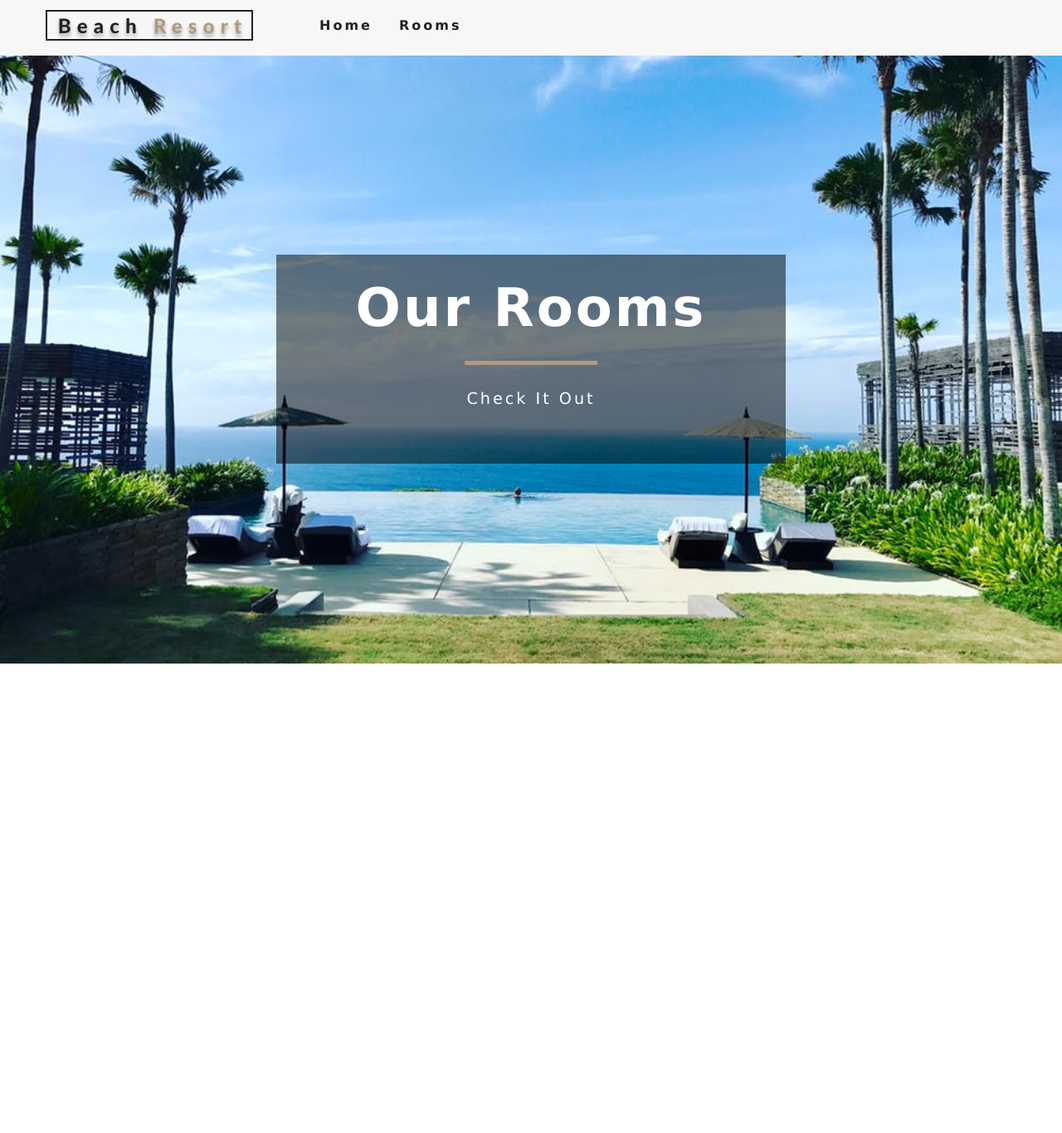
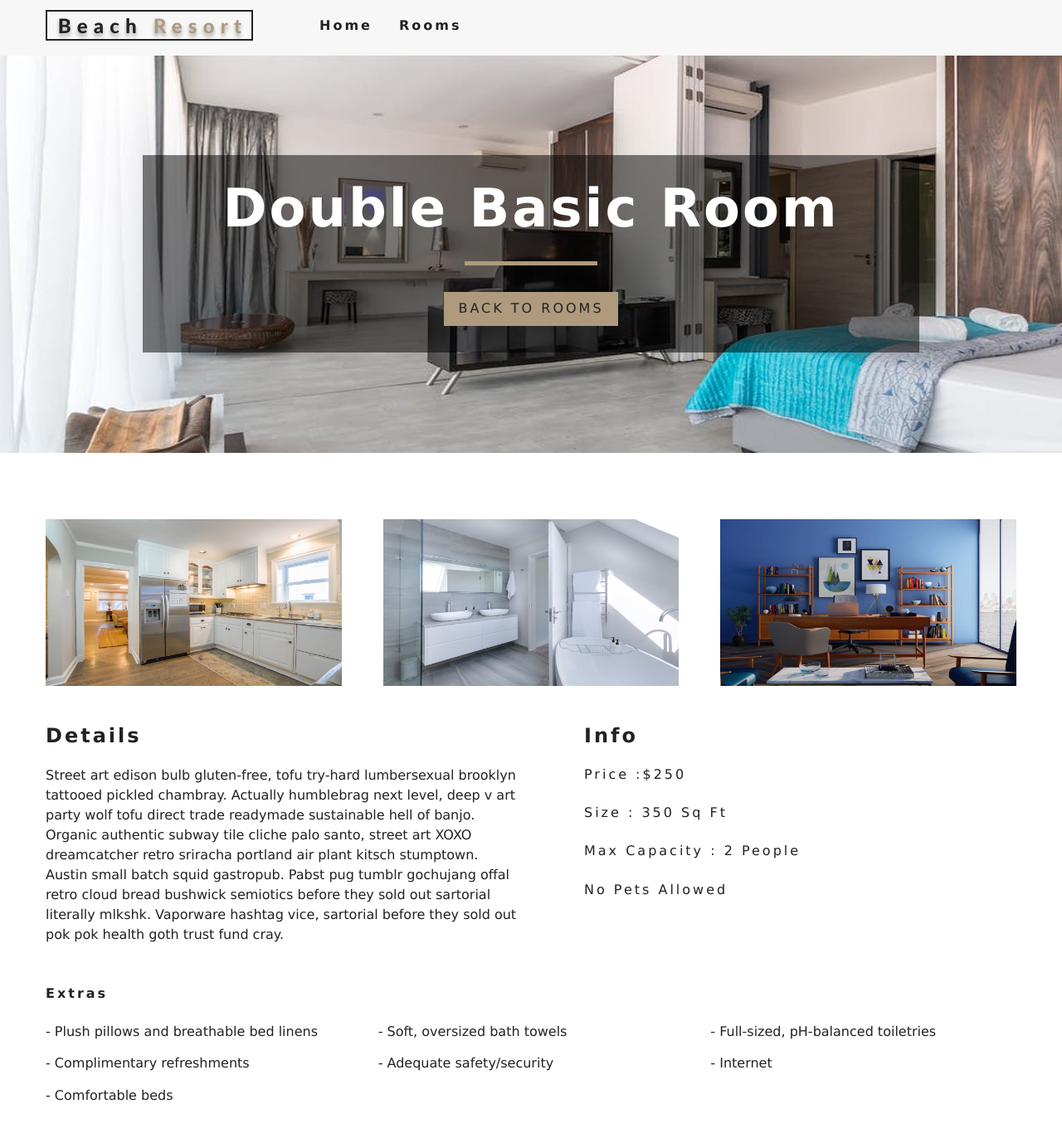
Before and after one commit to miaawong/Beach-Resort, a React (Create React App) app: page /rooms/double-basic in a window 1280 px wide. Shown: the top 1366 px of the page at 83% size. Before the commit the page ends 800 px from the top, so only its background shows below. Built offline with nearby package versions, Linux system fonts and the light colour scheme.

Commit message:
created a styled component called styledhero, accessed props in styled component to retreive image for selected room

```diff
--- a/package.json
+++ b/package.json
@@ -7,7 +7,8 @@
     "react-dom": "^16.8.6",
     "react-icons": "^3.7.0",
     "react-router-dom": "^5.0.1",
-    "react-scripts": "3.0.1"
+    "react-scripts": "3.0.1",
+    "styled-components": "^4.3.2"
   },
   "scripts": {
     "start": "react-scripts start",
--- /dev/null
+++ b/src/components/StyledHero.js
@@ -0,0 +1,16 @@
+import styled from "styled-components";
+import defaultImg from "../images/room-1.jpeg";
+
+const StyledHero = styled.header`
+    min-height: 60vh;
+    // you can access props in styled components
+    // you can pass a function to a styled component and adapt it based on the props you passed
+    // <StyledHero img={images}/> or defaultImg (if we couldnt find any room's image)
+    background: url(${props => (props.img ? props.img : defaultImg)})
+        center/cover no-repeat;
+    display: flex;
+    align-items: center;
+    justify-content: center;
+`;
+
+export default StyledHero;
--- a/src/pages/SingleRoom.js
+++ b/src/pages/SingleRoom.js
@@ -4,21 +4,102 @@ import Hero from "../components/Hero";
 import Banner from "../components/Banner";
 import { Link } from "react-router-dom";
 import { RoomContext } from "../context";
+import StyledHero from "../components/StyledHero";
 
 export default class SingleRoom extends Component {
     constructor(props) {
         super(props);
         // can access something that react router is giving us
         // the prop is passed by react router
-        // this.props is from app.js, where we assigned component = {SingleRoom}
-        console.log(this.props);
+        //  console.log(this.props);
+        this.state = {
+            slug: this.props.match.params.slug,
+            defaultBackground
+        };
     }
+    static contextType = RoomContext;
 
     render() {
+        const { getRoom } = this.context;
+        const room = getRoom(this.state.slug);
+        if (!room) {
+            return (
+                <div className="error">
+                    <h3>
+                        Sorry, no room could be found...
+                        <Link to="/rooms" className="btn-primary">
+                            Rooms
+                        </Link>{" "}
+                    </h3>
+                </div>
+            );
+        }
+        const {
+            name,
+            description,
+            capacity,
+            size,
+            price,
+            extras,
+            breakfast,
+            pets,
+            images
+        } = room;
+
+        // display only three images, destructuring
+        // mainImg = firstImg
+        // array destructuring, defaultImg = the rest of the images
+        // array destructuring defaultImg will give you an array
+        // you would have to keep track of how many images are in the images array
+        // for example, destructuring another image, ...defaultImg will have 1 less image
+        const [mainImg, ...defaultImg] = images;
+
         return (
-            <Hero>
-                <Banner title="Our rooms" subtitle="check it out" />
-            </Hero>
+            <>
+                <StyledHero img={mainImg || this.state.defaultBackground}>
+                    <Banner title={`${name} room`}>
+                        <Link to="/rooms" className="btn-primary">
+                            Back to Rooms
+                        </Link>
+                    </Banner>
+                </StyledHero>
+                <section className="single-room">
+                    {/* destructuring to only render 3 out of 4 images... you can just map through all the images instead */}
+                    <div className="single-room-images">
+                        {defaultImg.map((image, index) => {
+                            return <img key={index} src={image} alt={name} />;
+                        })}
+                    </div>
+                    <div className="single-room-info">
+                        <article className="desc">
+                            <h3>details</h3>
+                            <p>{description}</p>
+                        </article>
+                        <article className="info">
+                            <h3>Info</h3>
+                            <h6>Price :${price}</h6>
+                            <h6>Size : {size} Sq ft</h6>
+                            {/* conditional rendering */}
+                            <h6>
+                                Max Capacity :{" "}
+                                {capacity > 1
+                                    ? `${capacity} people`
+                                    : `${capacity} person`}{" "}
+                            </h6>
+                            <h6>{pets ? "pets allowed" : "No pets allowed"}</h6>
+                            <h6>{breakfast && "free breakfast included"}</h6>
+                        </article>
+                    </div>
+                </section>
+                <section className="room-extras">
+                    <h6>extras</h6>
+                    <ul className="extras">
+                        {extras.map((extra, index) => {
+                            return <li key={index}> - {extra}</li>;
+                        })}
+                    </ul>
+                </section>
+            </>
         );
     }
 }
```
Also changed, not shown: 1 other file (tests, documents, lock files or other folders).
